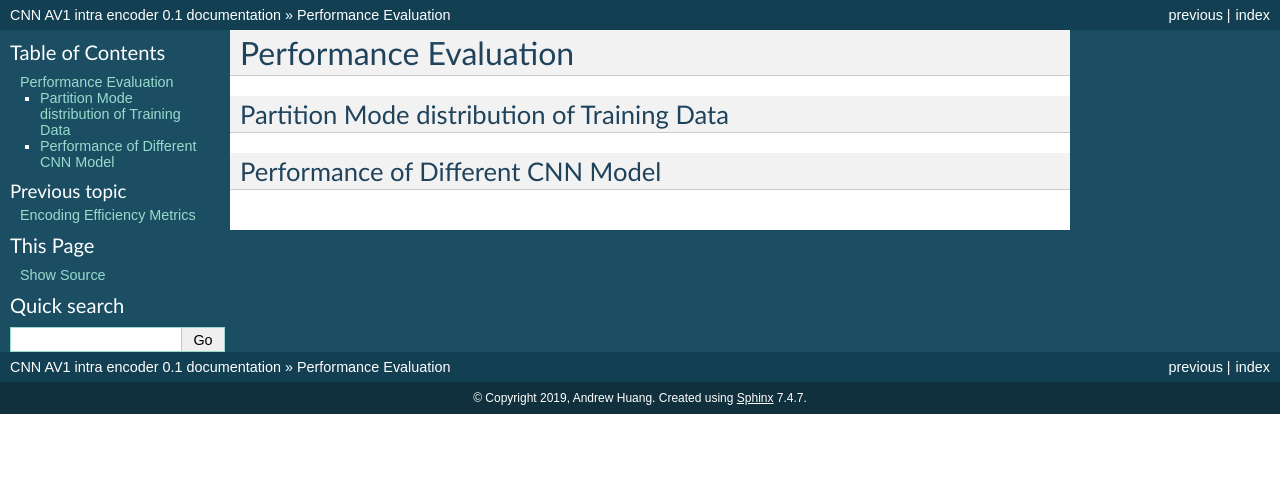
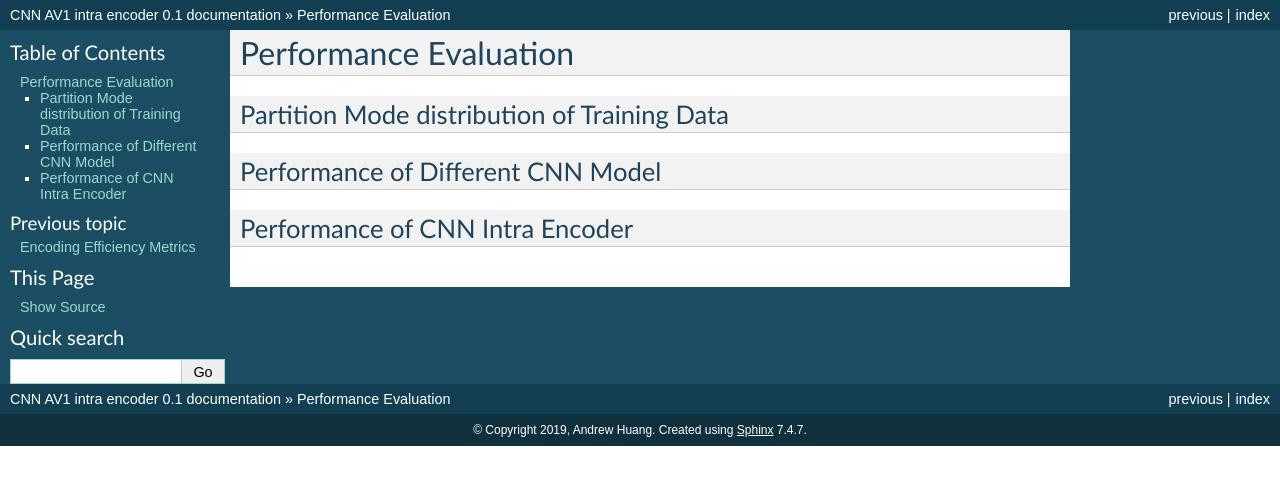
Before and after one commit to epadam/CNN-AV1-intra-encoder, a Sphinx documentation site: the page built from source/performance.rst, in a window 1280 px wide. Shown: the top 485 px of the page. Built offline with Sphinx 7.4.7, drawn with Linux system fonts in a browser that asks for light colours.

Commit message:
Update performance.rst

```diff
--- a/source/performance.rst
+++ b/source/performance.rst
@@ -14,3 +14,10 @@ Partition Mode distribution of Training Data
 ====================================
 Performance of Different CNN Model
 ====================================
+
+
+
+
+====================================
+Performance of CNN Intra Encoder
+====================================
```
